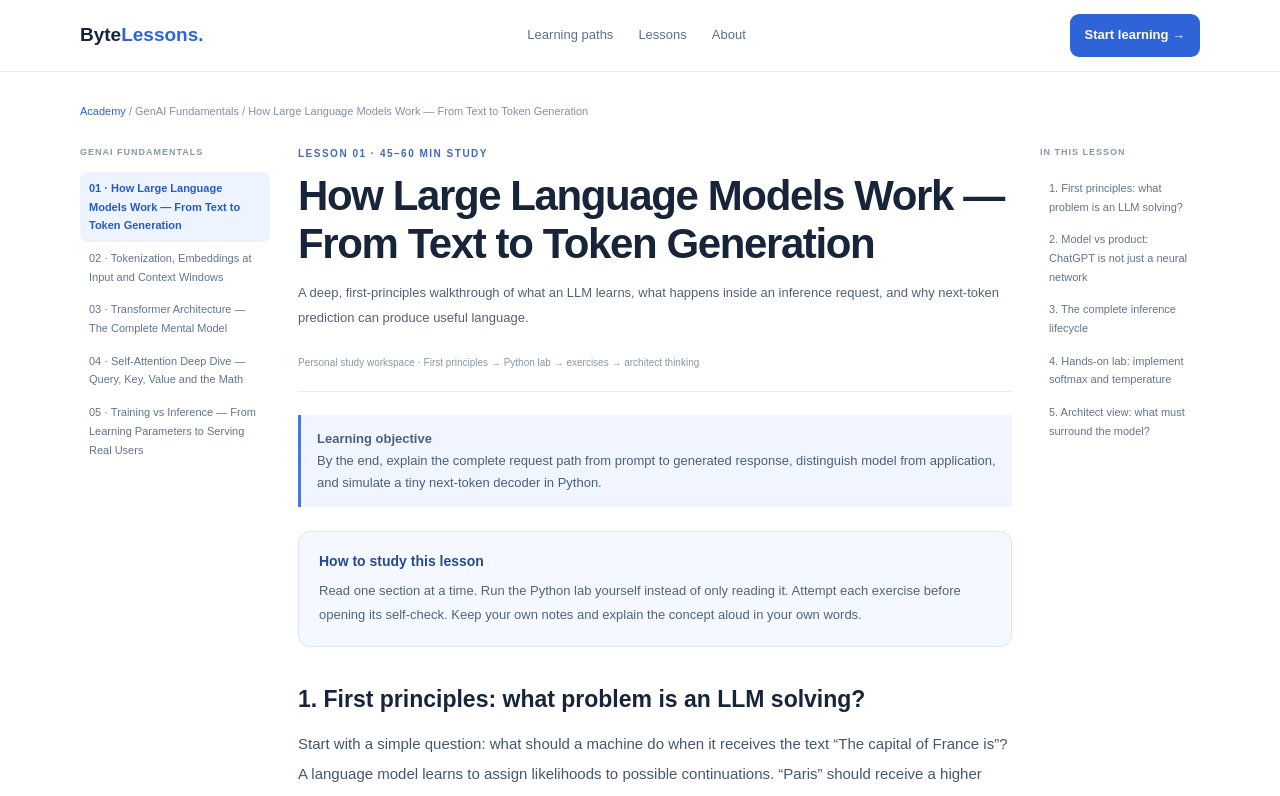
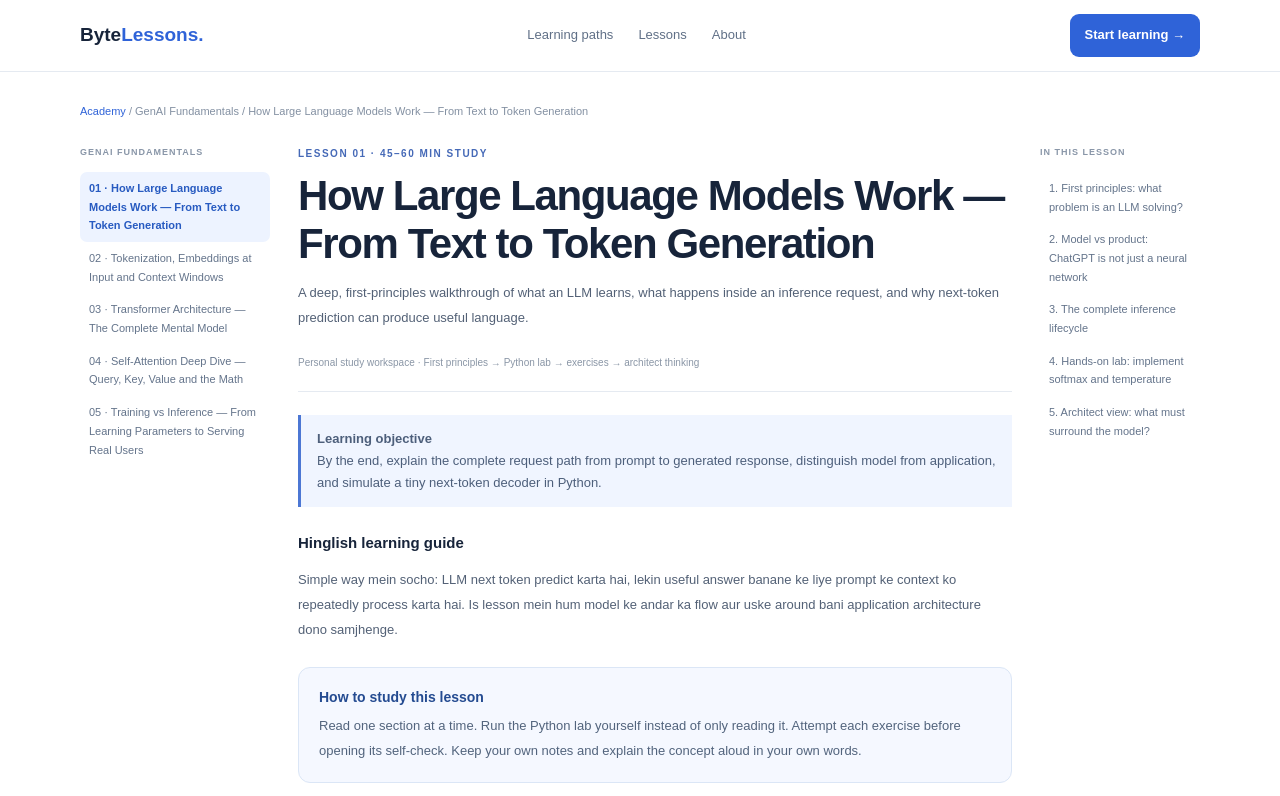
Before and after one commit to Avinash219/bytelessons-client, a Next.js app: page /learn/how-llms-work/ in a window 1280 px wide. Shown: the top 796 px of the page. Built offline with nearby package versions, Linux system fonts and the light colour scheme.

Commit message:
feat: show Hinglish learning guide on lesson pages

```diff
--- a/app/learn/[slug]/page.tsx
+++ b/app/learn/[slug]/page.tsx
@@ -36,6 +36,7 @@ export default async function LessonPage({ params }: { params: Promise<{ slug: s
           <p className="article-desc">{article.description}</p>
           <div className="meta">Personal study workspace · First principles → Python lab → exercises → architect thinking</div>
           <div className="objective"><b>Learning objective</b><br />{article.objective}</div>
+          <div className="hinglish-guide"><strong>Hinglish learning guide</strong><p>{article.hinglishGuide}</p></div>
           <ArticleRenderer article={article} />
           <div className="next">
             {previous ? <Link href={`/learn/${previous.slug}/`}>← {previous.title}</Link> : <Link href="/">← Academy home</Link>}
```
